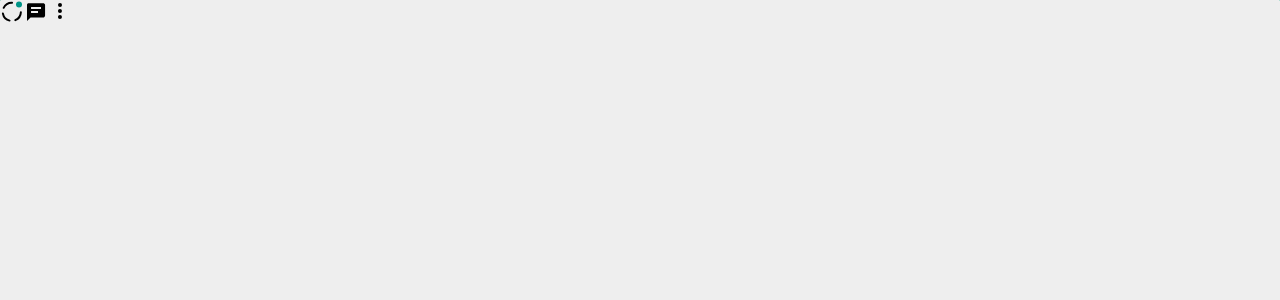
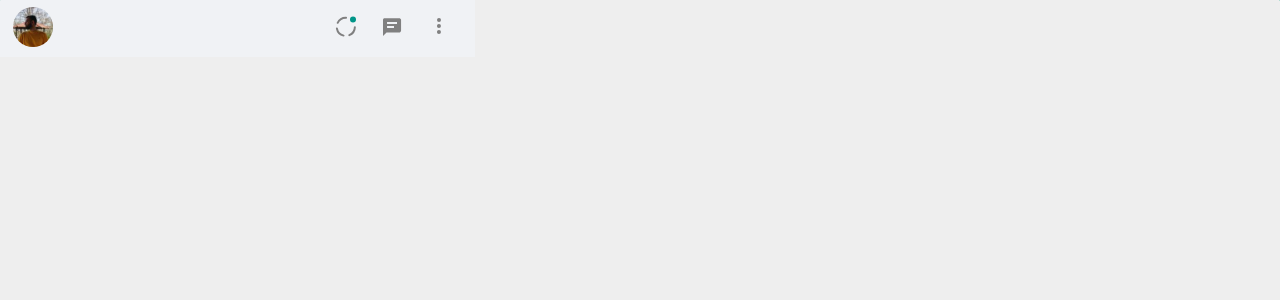
Before and after one commit to arsalannury/whatsApp-clone, a React (Create React App) app in the folder whatsapp/: page / in a window 1280 px wide. Shown: the top 300 px of the page. Built offline with nearby package versions, Linux system fonts and the light colour scheme.

Commit message:
sidebar --

```diff
--- a/whatsapp/src/Components/Home/_home.scss
+++ b/whatsapp/src/Components/Home/_home.scss
@@ -1,4 +1,4 @@
-@mixin displayes($display, $alignItem, $justify, $wrap, $direction) {
+ @mixin displayes($display, $alignItem, $justify, $wrap, $direction) {
   display: $display;
   align-items: $alignItem;
   justify-content: $justify;
@@ -12,6 +12,8 @@
   background-color: #eee;
   border-radius: 1px;
   z-index: 1;
+  display: flex;
+  justify-content: start;
 }
 
 @media screen and (max-width: 1400px) {
--- a/whatsapp/src/Components/SideBar/MenuSvg.tsx
+++ b/whatsapp/src/Components/SideBar/MenuSvg.tsx
@@ -1,7 +1,7 @@
 const MenuSvg = () => {
   return (
     <>
-      <span data-testid="menu" data-icon="menu" className="">
+      <span data-testid="menu" data-icon="menu" className="" style={{color:"GrayText"}}>
         <svg viewBox="0 0 24 24" width="24" height="24" className="">
           <path
             fill="currentColor"
--- a/whatsapp/src/Components/SideBar/MessageSvg.tsx
+++ b/whatsapp/src/Components/SideBar/MessageSvg.tsx
@@ -1,7 +1,7 @@
 const MessageSvg = () => {
   return (
     <>
-      <span data-testid="chat" data-icon="chat" className="">
+      <span data-testid="chat" data-icon="chat" className="" style={{color:"GrayText"}}>
         <svg viewBox="0 0 24 24" width="24" height="24" className="">
           <path
             fill="currentColor"
--- a/whatsapp/src/Components/SideBar/SideBar.tsx
+++ b/whatsapp/src/Components/SideBar/SideBar.tsx
@@ -1,13 +1,29 @@
 import MenuSvg from "./MenuSvg";
 import MessageSvg from "./MessageSvg";
 import StatusSvg from "./StatusSvg";
+import "./_sidebar.scss";
 
 const SideBar: React.FC = () => {
   return (
     <>
-      <StatusSvg />
-      <MessageSvg />
-      <MenuSvg />
+      <div className="whatsapp_sidebar">
+        <div className="header_chat_list">
+          <div className="avatar">
+            <img
+              src="profile.jpg"
+              alt="profile image"
+              className="profile_img"
+            />
+          </div>
+          <div className="icons">
+            <StatusSvg />
+            <MessageSvg />
+            <MenuSvg />
+          </div>
+        </div>
+        <div className="search_bar"></div>
+        <div className="chat_list"></div>
+      </div>
     </>
   );
 };
--- a/whatsapp/src/Components/SideBar/StatusSvg.tsx
+++ b/whatsapp/src/Components/SideBar/StatusSvg.tsx
@@ -5,6 +5,7 @@ const StatusSvg = () => {
         data-testid="status-v3-unread"
         data-icon="status-v3-unread"
         className=""
+        style={{color:"GrayText"}}
       >
         <svg
           version="1.1"
--- /dev/null
+++ b/whatsapp/src/Components/SideBar/_sidebar.scss
@@ -0,0 +1,38 @@
+@mixin displayes($display, $alignItem, $justify, $wrap, $direction) {
+  display: $display;
+  align-items: $alignItem;
+  justify-content: $justify;
+  flex-wrap: $wrap;
+  flex-direction: $direction;
+}
+
+.whatsapp_sidebar {
+  min-width: 475px;
+  @include displayes(flex, center, start, unset, column);
+
+  .header_chat_list {
+    width: 100%;
+    padding: 0 13px;
+    background-color: #f0f2f5;
+    height: 57px;
+    @include displayes(flex, center, space-between, unset, row);
+
+    .avatar {
+      align-items: center;
+      justify-content: center;
+      flex-grow: 0.3;
+      .profile_img {
+        width: 40px;
+        // margin-left: 12px;
+        border-radius: 50%;
+      }
+    }
+
+    .icons {
+    //   margin-right: ;
+      height: 100%;
+      flex-grow: 0.2;
+      @include displayes(flex, center, space-around, unset, row);
+    }
+  }
+}
```
Also changed, not shown: whatsapp/public/profile.jpg (added).
